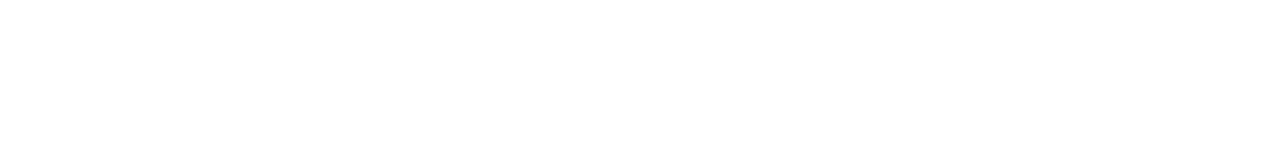
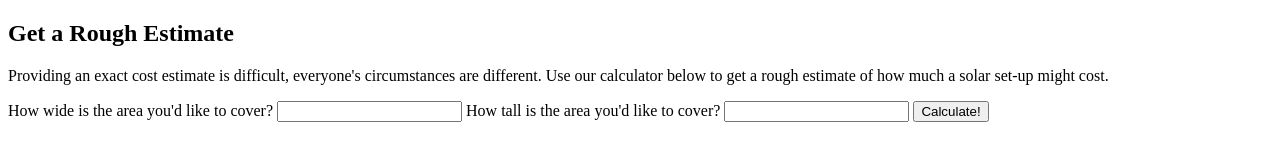
Before and after one commit to huriyahq/sunkissed-solar-website, a plain HTML site: page index.html in a window 1280 px wide. Drawn offline with Linux system fonts and the light colour scheme.

Commit message:
quoteCalculator commit

```diff
--- a/index.html
+++ b/index.html
@@ -11,7 +11,18 @@
 <body>
 
 
+    <div id="quoteCalculator">
+        <h2>Get a Rough Estimate</h2>
+        <p>Providing an exact cost estimate is difficult, everyone's circumstances are different. Use our calculator below to get a rough estimate of how much a solar set-up might cost.</p>
+        <form action="#">
+            <label for="spaceWidth">How wide is the area you'd like to cover?</label>
+            <input type="text" id="spaceWidth">
+            <label for="spaceHeight">How tall is the area you'd like to cover?</label>
+            <input type="text" id="spaceHeight">
+            <input type="submit" value="Calculate!">
+        </form>
 
+    </div>
     <!-- Add external JS -->
     <!-- <script src=""></script> -->
 </body>
```
Also changed, not shown: quoteCalculator/quoteCalculator.js (added).
